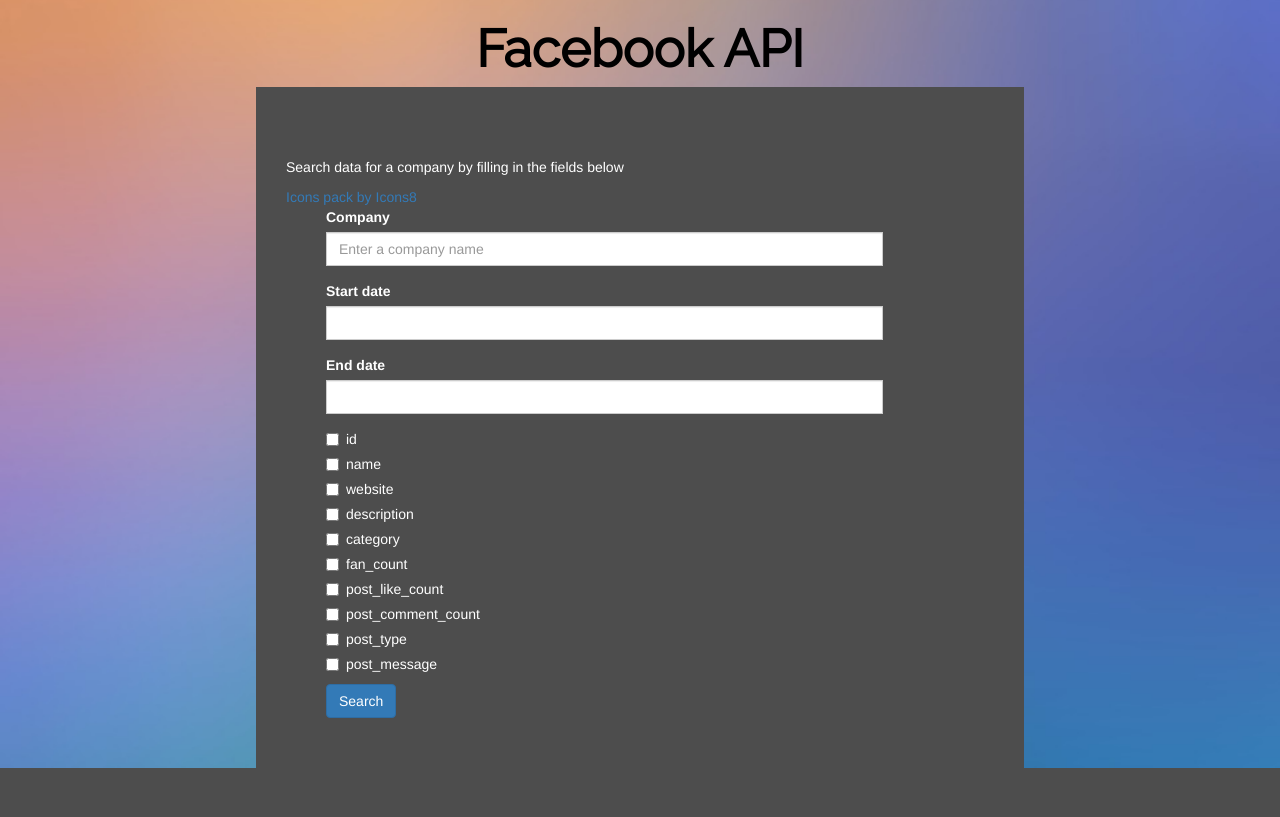
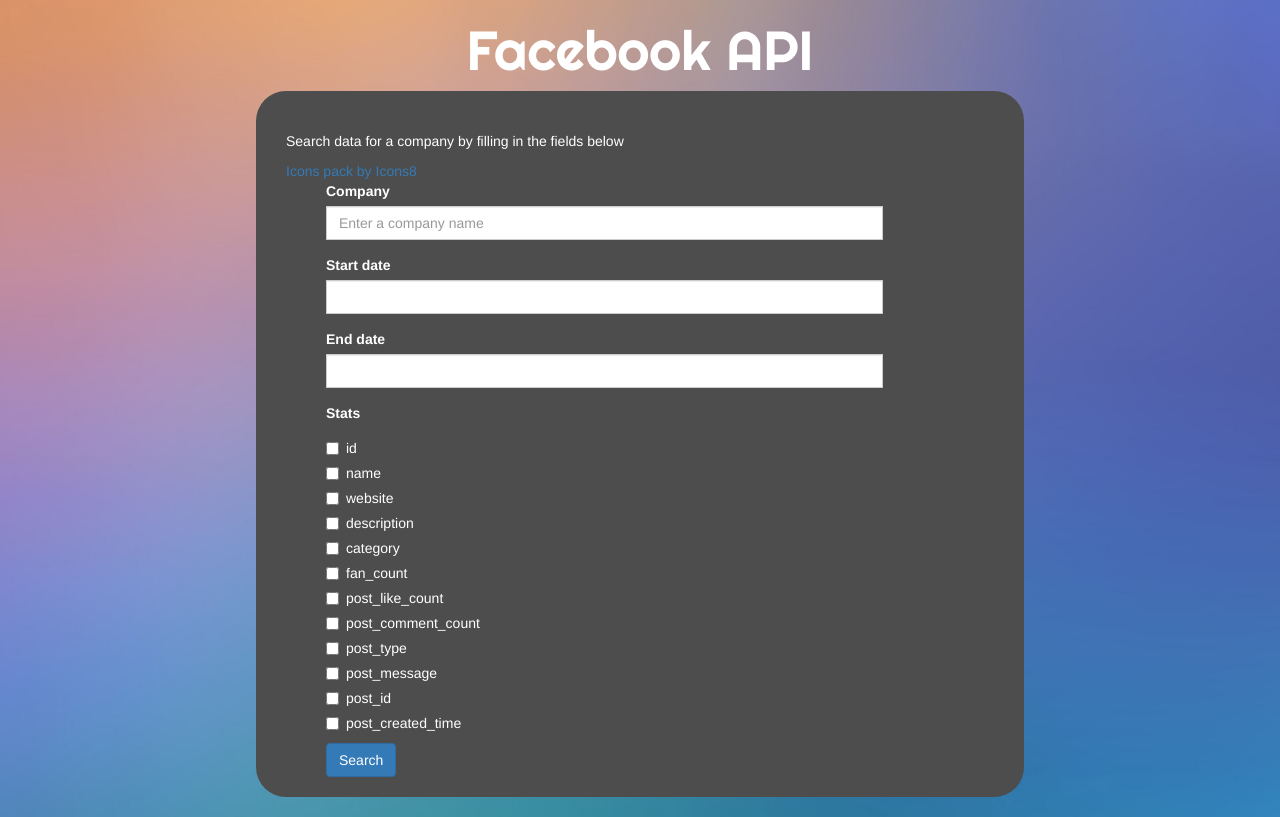
Before and after one commit to crisb0/SENG3011-Workshop, a Flask app: page / in a window 1280 px wide. Shown: the part 53-870 px from the top of the page. Before the commit the page ends 821 px from the top, so only its background shows below. Run offline with Flask 2, Linux system fonts and the light colour scheme; some libraries are stand-ins or nearby versions.

Commit message:
Add checkboxes for post_id and post_created_time

```diff
--- a/application.py
+++ b/application.py
@@ -140,6 +140,12 @@
     stat10 = request.form.get('stat_postmessage')
     if stat10:
         stats_list.append('post_message')
+    stat11 = request.form.get('stat_postid')
+    if stat11:
+        stats_list.append('post_id')
+    stat12 = request.form.get('stat_postcreatedtime')
+    if stat12:
+        stats_list.append('post_created_time')
     stats = ",".join(stats_list)
 
     result = displayJSON(form['Page'],form['Start'], form['End'], stats)
--- a/static/application.css
+++ b/static/application.css
@@ -1,4 +1,4 @@
-@import url('https://fonts.googleapis.com/css?family=Rokkitt|Raleway');
+@import url('https://fonts.googleapis.com/css?family=Righteous');
 
 body {
   /*background-color: lightblue;*/
@@ -8,11 +8,10 @@
   height: 100%;
 }
 h1 {
-	font-family: 'Raleway', serif;
-  font-weight: 900;
+	font-family: 'Righteous', serif;
   text-align: center;
-  color: black;
-  font-size: 52px;
+  color: white;
+  font-size: 55px;
 }
 h2 {
   font-family: "Poppins", sans-serif;
@@ -30,7 +29,7 @@
 }
 
 .main {
-  margin: 40px 15px;
+  margin: 10px 15px;
 }
 
 .search_form form {
@@ -41,6 +40,8 @@
   background-color: #4d4d4d;
   max-width: 60%;
   color: white;
+  border-radius: 30px;
+  margin-bottom: 20px;
 }
 
 .main-center {
--- a/templates/index.html
+++ b/templates/index.html
@@ -45,7 +45,8 @@
                     </div>
                   </div>
                 </div>
-
+                <div class="checkbox-group">
+                  <label for="page">Stats</label>
                   <div class="checkbox">
                     <label class="checkbox"><input type="checkbox" name="stat_id" value="1">id</label>
                   </div>
@@ -76,6 +77,13 @@
                   <div class="checkbox">
                       <label class="checkbox"><input type="checkbox" name="stat_postmessage" value="1">post_message</label>
                   </div>
+                  <div class="checkbox">
+                      <label class="checkbox"><input type="checkbox" name="stat_postid" value="1">post_id</label>
+                  </div>
+                  <div class="checkbox">
+                      <label class="checkbox"><input type="checkbox" name="stat_postcreatedtime" value="1">post_created_time</label>
+                  </div>
+                </div>
 
                 <button type="submit" value="Submit" class="btn btn-primary">Search</button>
 
```
Lines whose indentation alone changed are shown as unchanged.
